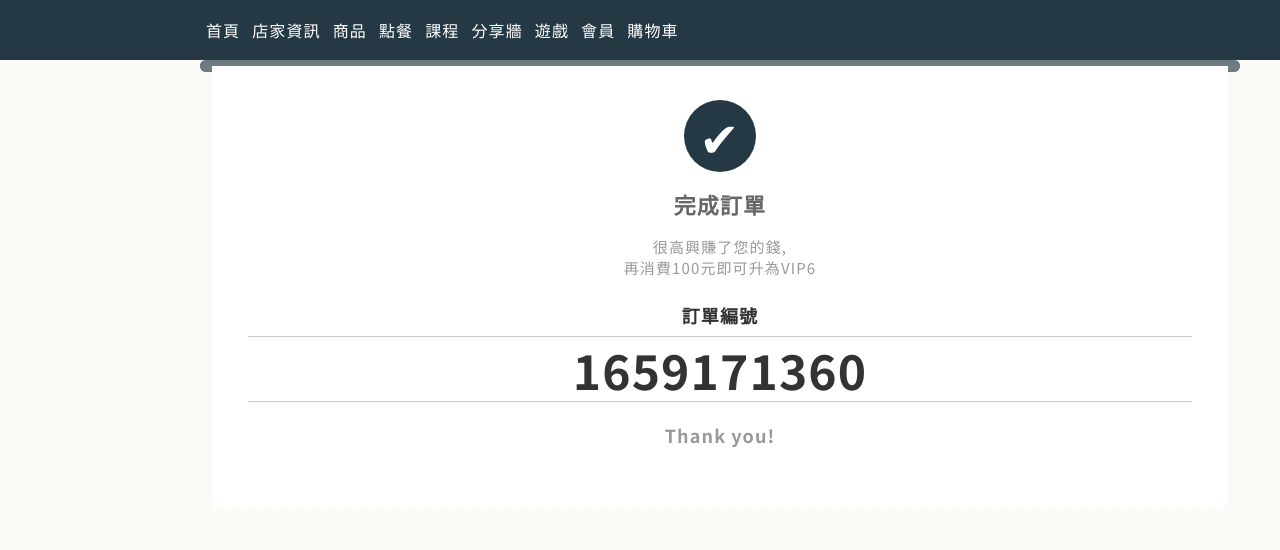
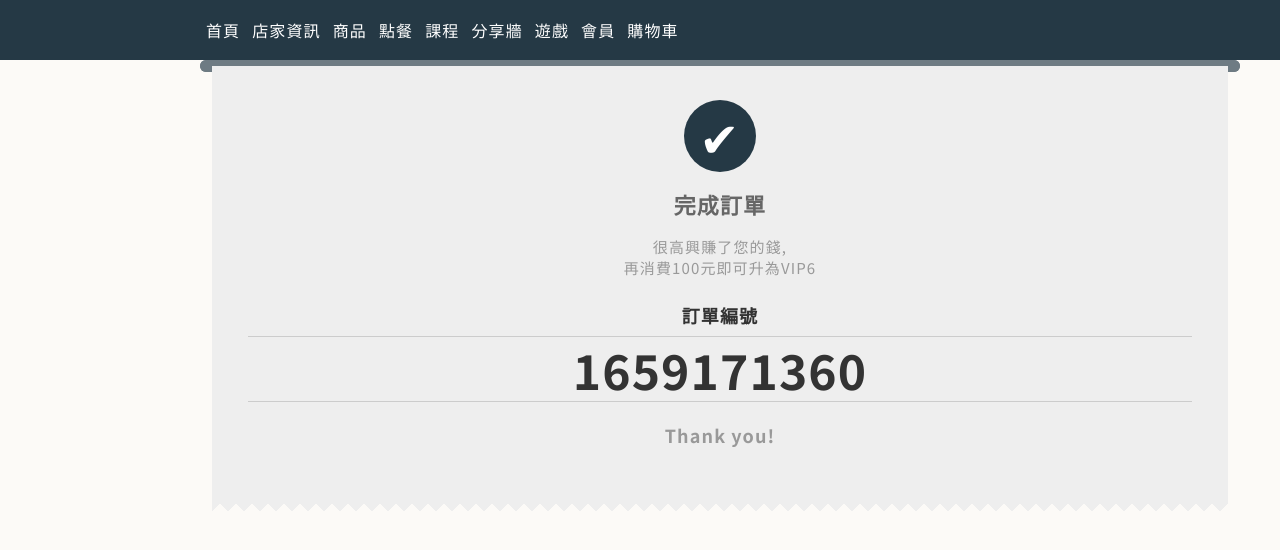
Before and after one commit to hunter850/coffee_react, a React (Create React App) app: page /course/orders in a window 1280 px wide. Shown: the top 550 px of the page. Built offline with nearby package versions, Linux system fonts and the light colour scheme.

Commit message:
完成訂單 - 顏色調整

```diff
--- a/src/routes/course/OrderCompleted.scss
+++ b/src/routes/course/OrderCompleted.scss
@@ -23,7 +23,7 @@
 }
 
 .paper {
-    background: #ffffff;
+    background: #eee;
     position: absolute;
     z-index: 2;
     margin: 0 12px;
@@ -56,15 +56,15 @@
     background: linear-gradient(
             45deg,
             transparent 33.333%,
-            #ffffff 33.333%,
-            #ffffff 66.667%,
+            #eee 33.333%,
+            #eee 66.667%,
             transparent 66.667%
         ),
         linear-gradient(
             -45deg,
             transparent 33.333%,
-            #ffffff 33.333%,
-            #ffffff 66.667%,
+            #eee 33.333%,
+            #eee 66.667%,
             transparent 66.667%
         );
     background-size: 16px 40px;
```
